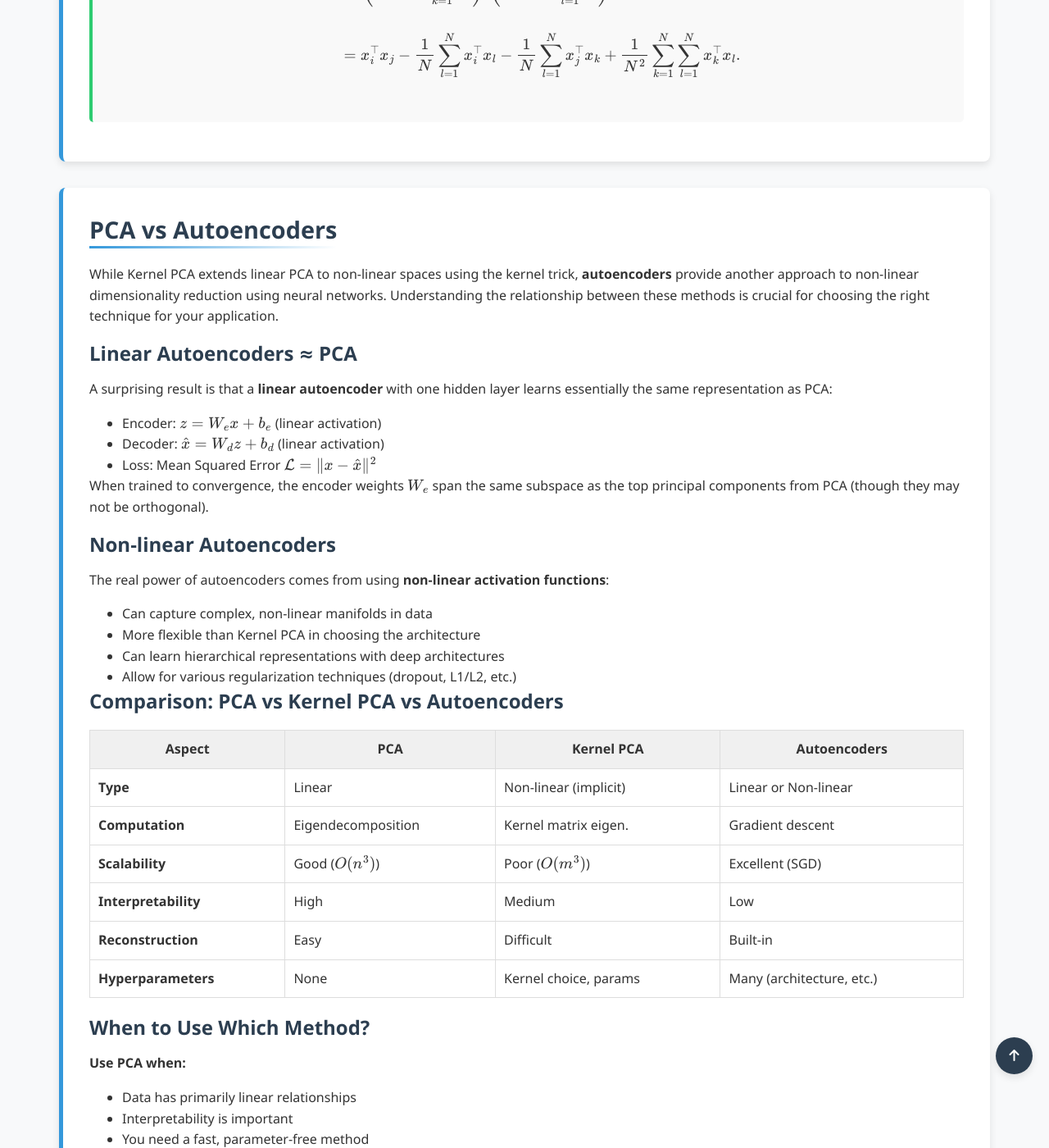
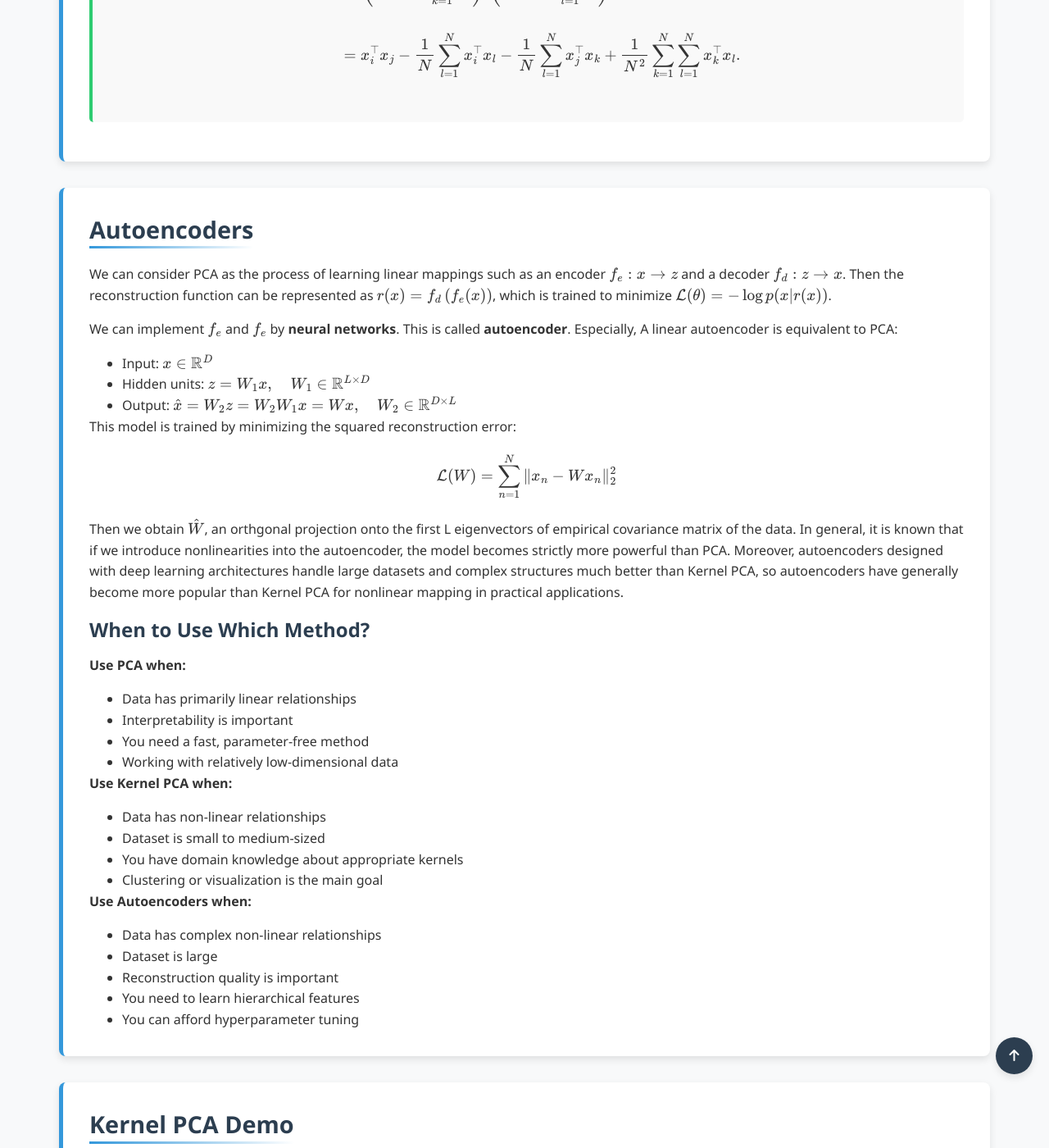
Before and after one commit to Yusukey01/yusukey01.github.io, a Jekyll site: the page built from Mathematics/Machine_learning/pca.html, in a window 1280 px wide and 1400 px high, scrolled down 2697 px. Shown: the whole window at 82% size. Built offline with Jekyll 4.4.1, drawn with Linux system fonts in a browser that asks for light colours; some of the changed text lies outside the part shown.

Commit message:
add PCA on Section 5-6

```diff
--- a/Mathematics/Machine_learning/pca.html
+++ b/Mathematics/Machine_learning/pca.html
@@ -1,8 +1,8 @@
 ---
 layout: default
-title: Principal Component Analysis (PCA)
+title: Principal Component Analysis (PCA) & Autoeocoders
 level: detail
-description: Learn about unsupervised learning basics from PCA.
+description: Learn about unsupervised learning basics from PCA and Autoencoders.
 uses_math: true
 uses_python: false
 ---
@@ -10,13 +10,13 @@ uses_python: false
 <html>
     <body>
         <div class="hero-section">
-            <h1 class="webpage-name">Principal Component Analysis (PCA)</h1>
+            <h1 class="webpage-name">Principal Component Analysis (PCA) & Autoeocoders</h1>
         </div>
 
         <div class="topic-nav">
             <a href="#intro">Recap & Introduction</a>
-            <a href="#"></a>
-            <a href="#"></a>
+            <a href="#auto">Autoencoders</a>
+            <a href="#demo">Kernel PCA Demo</a>
         </div>
 
         <div class="container">
@@ -132,86 +132,32 @@ uses_python: false
 
             </section>
 
-            <section id="" class="section-content">
-                 <h2>PCA vs Autoencoders</h2>
+            <section id="auto" class="section-content">
+                 <h2>Autoencoders</h2>
+
                 <p>
-                    While Kernel PCA extends linear PCA to non-linear spaces using the kernel trick,
-                    <strong>autoencoders</strong> provide another approach to non-linear dimensionality reduction
-                    using neural networks. Understanding the relationship between these methods is crucial for
-                    choosing the right technique for your application.
+                    We can consider PCA as the process of learning linear mappings such as an encoder \(f_e : x \to z\) and a decoder \(f_d : z \to x\).
+                    Then the reconstruction function can be represented as \(r(x) = f_d \left(f_e(x) \right)\), which is trained to minimize
+                    \(\mathcal{L}(\theta) = -\log p(x | r(x))\).
+                </p>
+                <p>
+                    We can implement \(f_e\) and \(f_e\) by <strong>neural networks</strong>. This is called <strong>autoencoder</strong>.
+                    Especially, A linear autoencoder is equivalent to PCA:
+                    <ul style="padding-left: 40px;">
+                        <li>Input: \(x \in \mathbb{R}^D\)</li>
+                        <li>Hidden units: \(z = W_1 x, \quad W_1 \in \mathbb{R}^{L \times D}\) </li>
+                        <li>Output: \(\hat{x} = W_2 z = W_2 W_1 x = Wx, \quad W_2 \in \mathbb{R}^{D \times L}\)</li>
+                    </ul>
+                    This model is trained by minimizing the squared reconstruction error:
+                    \[
+                    \mathcal{L}(W) = \sum_{n=1}^N \| x_n - W x_n\|_2^2
+                    \]
+                    Then we obtain \(\hat{W}\), an orthgonal projection onto the first L eigenvectors of empirical covariance matrix of the data.
+                    In general, it is known that if we introduce nonlinearities into the autoencoder, the model becomes strictly more powerful than PCA.
+                    Moreover, autoencoders designed with deep learning architectures handle large datasets and complex structures much better than Kernel PCA, so
+                    autoencoders have generally become more popular than Kernel PCA for nonlinear mapping in practical applications.
                 </p>
 
-                <h3>Linear Autoencoders ≈ PCA</h3>
-                <p>
-                    A surprising result is that a <strong>linear autoencoder</strong> with one hidden layer learns
-                    essentially the same representation as PCA:
-                </p>
-                <ul style="padding-left: 40px;">
-                    <li>Encoder: \(z = W_e x + b_e\) (linear activation)</li>
-                    <li>Decoder: \(\hat{x} = W_d z + b_d\) (linear activation)</li>
-                    <li>Loss: Mean Squared Error \(\mathcal{L} = \|x - \hat{x}\|^2\)</li>
-                </ul>
-                <p>
-                    When trained to convergence, the encoder weights \(W_e\) span the same subspace as the top
-                    principal components from PCA (though they may not be orthogonal).
-                </p>
-
-                <h3>Non-linear Autoencoders</h3>
-                <p>
-                    The real power of autoencoders comes from using <strong>non-linear activation functions</strong>:
-                </p>
-                <ul style="padding-left: 40px;">
-                    <li>Can capture complex, non-linear manifolds in data</li>
-                    <li>More flexible than Kernel PCA in choosing the architecture</li>
-                    <li>Can learn hierarchical representations with deep architectures</li>
-                    <li>Allow for various regularization techniques (dropout, L1/L2, etc.)</li>
-                </ul>
-
-                <h3>Comparison: PCA vs Kernel PCA vs Autoencoders</h3>
-                <table style="width: 100%; border-collapse: collapse; margin: 20px 0;">
-                    <tr style="background-color: #f0f0f0;">
-                        <th style="padding: 10px; border: 1px solid #ddd;">Aspect</th>
-                        <th style="padding: 10px; border: 1px solid #ddd;">PCA</th>
-                        <th style="padding: 10px; border: 1px solid #ddd;">Kernel PCA</th>
-                        <th style="padding: 10px; border: 1px solid #ddd;">Autoencoders</th>
-                    </tr>
-                    <tr>
-                        <td style="padding: 10px; border: 1px solid #ddd;"><strong>Type</strong></td>
-                        <td style="padding: 10px; border: 1px solid #ddd;">Linear</td>
-                        <td style="padding: 10px; border: 1px solid #ddd;">Non-linear (implicit)</td>
-                        <td style="padding: 10px; border: 1px solid #ddd;">Linear or Non-linear</td>
-                    </tr>
-                    <tr>
-                        <td style="padding: 10px; border: 1px solid #ddd;"><strong>Computation</strong></td>
-                        <td style="padding: 10px; border: 1px solid #ddd;">Eigendecomposition</td>
-                        <td style="padding: 10px; border: 1px solid #ddd;">Kernel matrix eigen.</td>
-                        <td style="padding: 10px; border: 1px solid #ddd;">Gradient descent</td>
-                    </tr>
-                    <tr>
-                        <td style="padding: 10px; border: 1px solid #ddd;"><strong>Scalability</strong></td>
-                        <td style="padding: 10px; border: 1px solid #ddd;">Good (\(O(n^3)\))</td>
-                        <td style="padding: 10px; border: 1px solid #ddd;">Poor (\(O(m^3)\))</td>
-                        <td style="padding: 10px; border: 1px solid #ddd;">Excellent (SGD)</td>
-                    </tr>
-                    <tr>
-                        <td style="padding: 10px; border: 1px solid #ddd;"><strong>Interpretability</strong></td>
-                        <td style="padding: 10px; border: 1px solid #ddd;">High</td>
-                        <td style="padding: 10px; border: 1px solid #ddd;">Medium</td>
-                        <td style="padding: 10px; border: 1px solid #ddd;">Low</td>
-                    </tr>
-                    <tr>
-                        <td style="padding: 10px; border: 1px solid #ddd;"><strong>Reconstruction</strong></td>
-                        <td style="padding: 10px; border: 1px solid #ddd;">Easy</td>
-                        <td style="padding: 10px; border: 1px solid #ddd;">Difficult</td>
-                        <td style="padding: 10px; border: 1px solid #ddd;">Built-in</td>
-                    </tr>
-                    <tr>
-                        <td style="padding: 10px; border: 1px solid #ddd;"><strong>Hyperparameters</strong></td>
-                        <td style="padding: 10px; border: 1px solid #ddd;">None</td>
-                        <td style="padding: 10px; border: 1px solid #ddd;">Kernel choice, params</td>
-                        <td style="padding: 10px; border: 1px solid #ddd;">Many (architecture, etc.)</td>
-                    </tr>
-                </table>
 
                 <h3>When to Use Which Method?</h3>
                 <p>
```
Also changed, not shown: other parts of Mathematics/Machine_learning/pca.html (+1 -1 lines).
